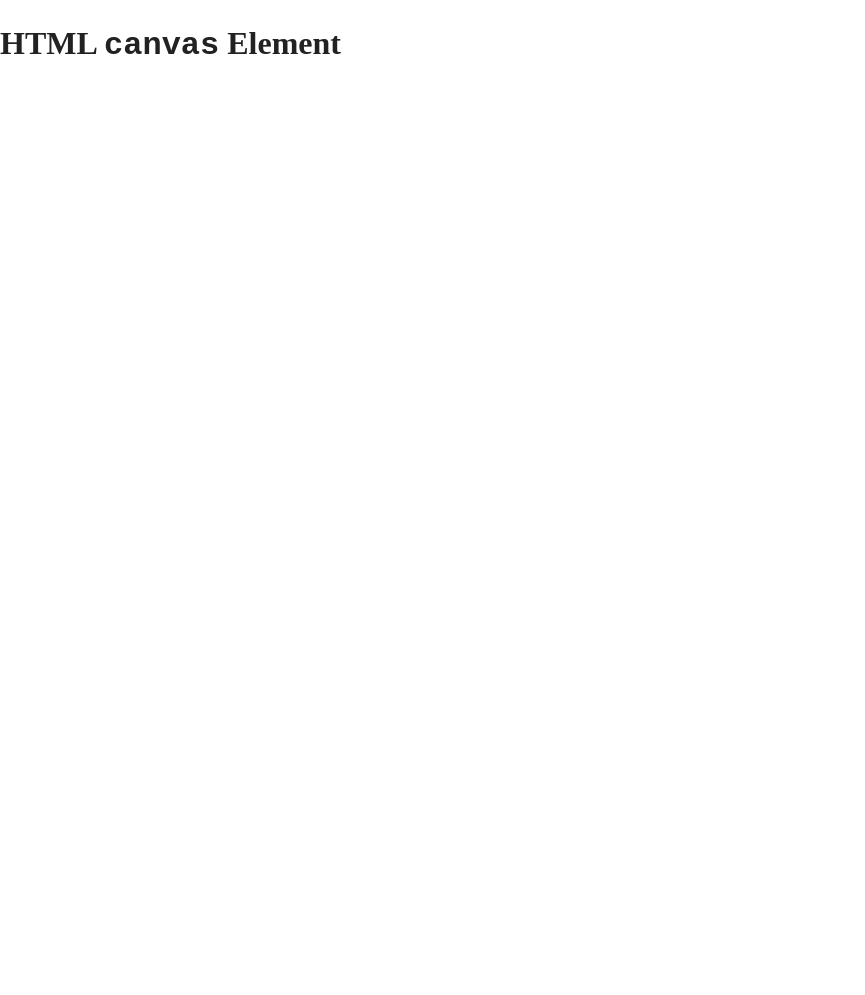
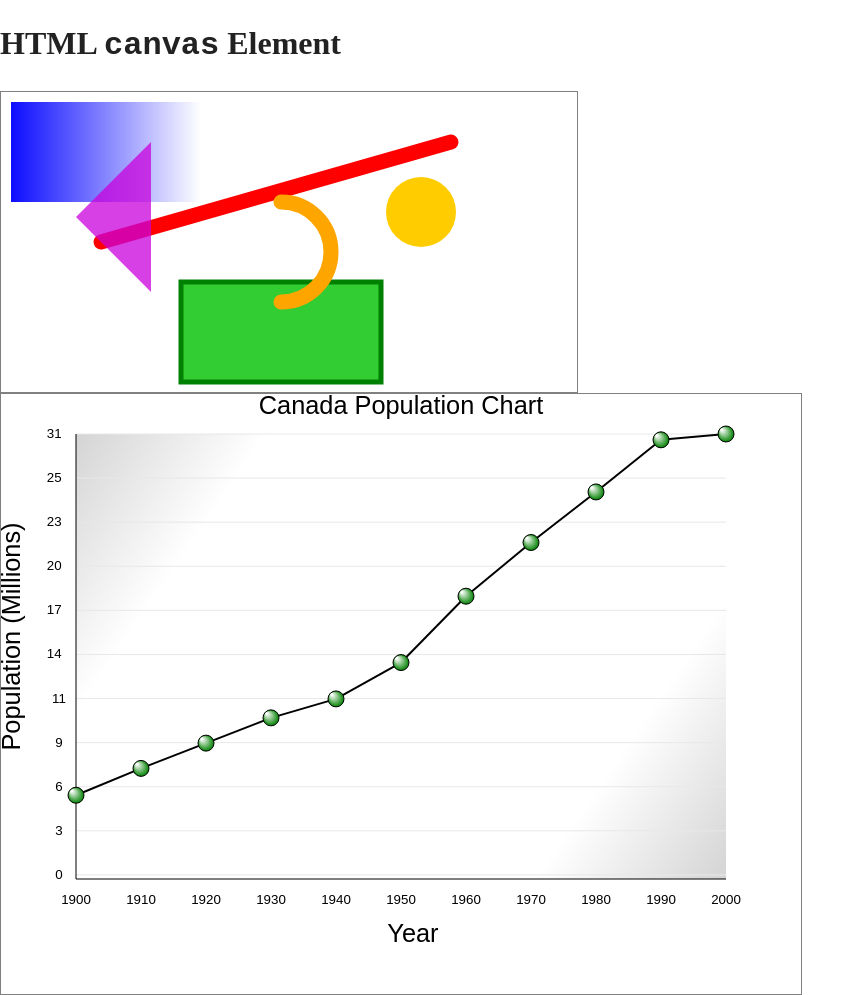
Before and after one commit to danielRamosGithub/COMP2081-Module-8, a plain HTML site: page Lesson_Files_Start/index.html in a window 1280 px wide. Shown: the whole page, without its empty margins (0-865 px from the left). Before the commit the page ends 800 px from the top, so only its background shows below. Drawn offline with nearby package versions, Linux system fonts and the light colour scheme.

Commit message:
Module 8 class.

```diff
--- a/Lesson_Files_Start/css/main.css
+++ b/Lesson_Files_Start/css/main.css
@@ -98,8 +98,9 @@ textarea {
    ========================================================================== */
 
 /* STEP 2: Add a border to the CANVAS element */
-
-
+canvas {
+    border: 1px solid gray;
+}
 
 
 
--- a/Lesson_Files_Start/index.html
+++ b/Lesson_Files_Start/index.html
@@ -4,7 +4,7 @@
         <meta charset="utf-8">
         <meta http-equiv="x-ua-compatible" content="ie=edge">
         <title></title>
-        <meta name="description" content="">
+        <meta name="description" content="A brief demonstration of canvas element">
         <meta name="viewport" content="width=device-width, initial-scale=1">
 
         <link rel="manifest" href="site.webmanifest">
@@ -23,15 +23,15 @@
         <!-- Add your site or application content here -->
 				<h1>HTML <code>canvas</code> Element</h1>
 				<!-- STEP 1: Add a CANVAS element, and apply a height and width -->
-
+                <canvas id="myCanvas" width="576" height="300">A drawing demonstration with canvas and Javascript</canvas>
 				<!-- STEP 13: Create another CANVAS to use as a line graph/chart -->
-
+                <canvas id="popChart" width="800" height="600">population chart canada</canvas>
         <script src="js/vendor/modernizr-3.5.0.min.js"></script>
         <script src="https://code.jquery.com/jquery-3.2.1.min.js" integrity="sha256-hwg4gsxgFZhOsEEamdOYGBf13FyQuiTwlAQgxVSNgt4=" crossorigin="anonymous"></script>
         <script>window.jQuery || document.write('<script src="js/vendor/jquery-3.2.1.min.js"><\/script>')</script>
         <script src="js/plugins.js"></script>
 				<!-- STEP 14: Add the script canvasChart.js in the js/vendor directory, then head over to js/main.js for the next step -->
-
+        <script src="js/vendor/canvasChart.js"></script>
         <script src="js/main.js"></script>
 
         <!-- Google Analytics: change UA-XXXXX-Y to be your site's ID. -->
--- a/Lesson_Files_Start/js/main.js
+++ b/Lesson_Files_Start/js/main.js
@@ -1,39 +1,94 @@
 // STEP 3: Wait until the DOM is ready
+document.addEventListener("DOMContentLoaded", function () {
 
 	// STEP 4: Get canvas and set context to 2d
-
+	var canvas = document.getElementById("myCanvas");
+	var context = canvas.getContext("2d");
 	// STEP 5: Draw line
-
+	context.moveTo(100, 150);
+	context.lineTo(450, 50);
+	context.strokeStyle = "#ff0000";
+	context.lineWidth = 15;
+	context.lineCap = "round";
+	context.stroke();
 	// STEP 6: Draw rectangle
-
+	var topLeftCornerX = 180;
+	var topLeftCornerY = 190;
+	var width = 200;
+	var height = 100;
+	context.beginPath();
+	context.rect(topLeftCornerX, topLeftCornerY, width, height);
 	// STEP 7: Fill and outline rectangle
-
+	context.fillStyle = "limegreen";
+	context.fill();
+	context.lineWidth = 5;
+	context.strokeStyle = "green";
+	context.stroke();
 	// STEP 8: Draw circle
-
+	var centerX = 420;
+	var centerY = 120;
+	var radius = 35;
+	context.beginPath();
 	// arc(x, y, r, [length in radians], counterclockwise?)
 	// https://www.mathsisfun.com/geometry/radians.html
-
+	context.arc(centerX, centerY, radius, 0, 2*Math.PI, false);
 	// STEP 9: Fill and outline circle
-
+	context.fillStyle = "#FC0";
+	context.fill();
 	//  STEP 10: Draw arc
-
+	var centerX = 280;
+	var centerY = 160;
+	var radius = 50;
 	// To go from degrees to radians: multiply by π, divide by 180
-
+	var startAngle = 270 * Math.PI / 180;
+	var endAngle = 90 * Math.PI / 180;
+	context.beginPath();
+	context.arc(centerX, centerY, radius, startAngle, endAngle, false);
+	context.lineWidth = 15;
+	context.strokeStyle = "orange";
+	context.stroke();
 	// STEP 11: Draw a gradient
-
+	var gradient = context.createLinearGradient(0, 0, 200, 0);
+	gradient.addColorStop(0, "blue");
+	gradient.addColorStop(1, "white");
+	context.fillStyle = gradient;
+	context.fillRect(10, 10, 200, 100);
 	// STEP 12: Draw a triangle
-
+	context.beginPath();
 	// starting point
-
+	context.moveTo(75, 125);
 	// move down and right
-
+	context.lineTo(150, 200);
 	// move up
-
+	context.lineTo(150, 50);
 	// fill the shape in
-
+	context.fillStyle = "rgba(200,0,220,0.75)";
+	context.fill();
 	// Head back to index.html for the next STEP
 
 	// STEP 15: Build out the data object
 	/* Many thanks to Dan Wahlin's great tutorial at https://weblogs.asp.net/dwahlin/creating-a-line-chart-using-the-html-5-canvas */
-
+	var dataDef = {
+		title: "Canada Population Chart",
+		xLabel: "Year",
+		yLabel: "Population (Millions)",
+		labelFont: "19pt Arial",
+		dataPointFont: "10pt Arial",
+		renderTypes: [CanvasChart.renderType.lines, CanvasChart.renderType.points],
+		dataPoints: [
+			{ x: '1900', y: 5.3 },
+			{ x: '1910', y: 7.0 },
+			{ x: '1920', y: 8.6 },
+			{ x: '1930', y: 10.2 },
+			{ x: '1940', y: 11.4 },
+			{ x: '1950', y: 13.7 },
+			{ x: '1960', y: 17.9 },
+			{ x: '1970', y: 21.3 },
+			{ x: '1980', y: 24.5 },
+			{ x: '1990', y: 27.8 },
+			{ x: '2000', y: 30.7 }
+		]
+	}
 	/* STEP 16: Render the chart on the canvas element - all done! */
+	CanvasChart.render('popChart', dataDef);
+});
```
